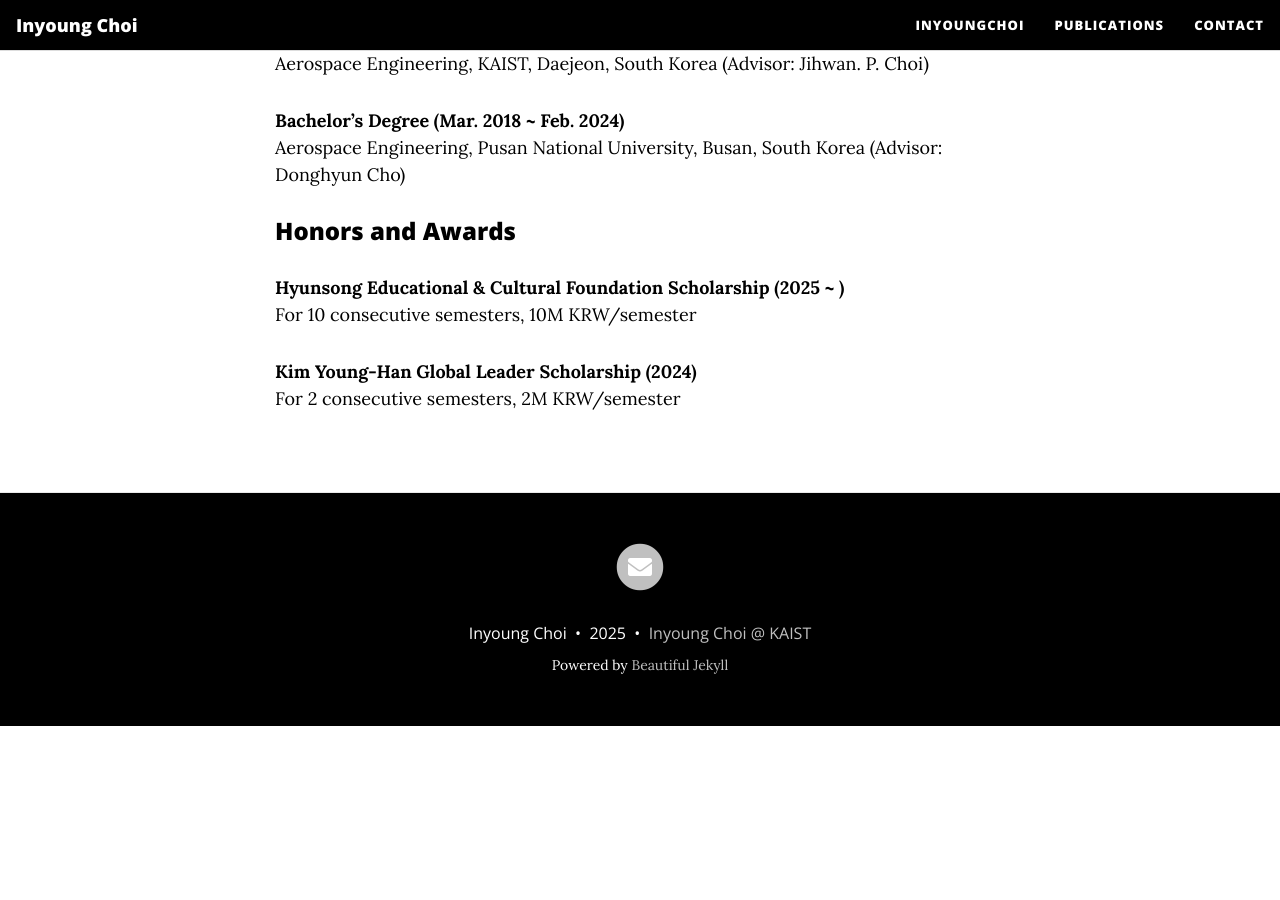
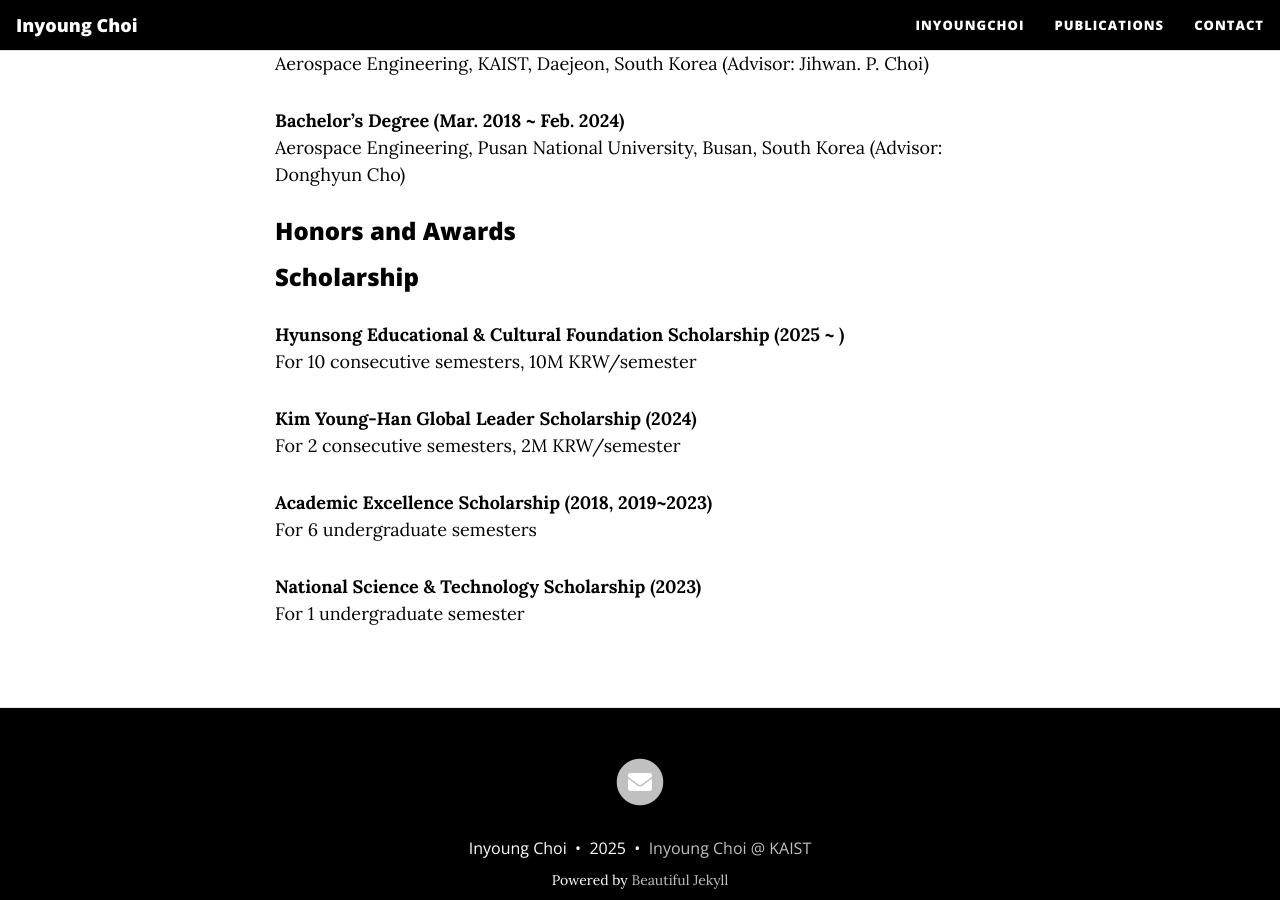
Before and after one commit to InyoungChoi-acai/InyoungChoi-acai.github.io, a Jekyll site: the page built from InyoungChoi.md, in a window 1280 px wide and 900 px high, scrolled down 667 px. Built offline with Jekyll 4.4.1, drawn with Linux system fonts in a browser that asks for light colours; nearby versions of some CDN libraries; before the commit the page ends 1393 px from its top, so only the background shows below that.

Commit message:
Update InyoungChoi.md

```diff
--- a/InyoungChoi.md
+++ b/InyoungChoi.md
@@ -16,12 +16,19 @@ Aerospace Engineering, KAIST, Daejeon, South Korea (Advisor: Jihwan. P. Choi)<br
 Aerospace Engineering, Pusan National University, Busan, South Korea (Advisor: Donghyun Cho)
 
 
+### Honors and Awards
 
 
 
-### Honors and Awards
+### Scholarship
 **Hyunsong Educational & Cultural Foundation Scholarship (2025 ~ )**<br>
 For 10 consecutive semesters, 10M KRW/semester
 
 **Kim Young-Han Global Leader Scholarship (2024)**<br>
 For 2 consecutive semesters, 2M KRW/semester
+
+**Academic Excellence Scholarship (2018, 2019~2023)**<br>
+For 6 undergraduate semesters
+
+**National Science & Technology Scholarship (2023)**<br>
+For 1 undergraduate semester
```
